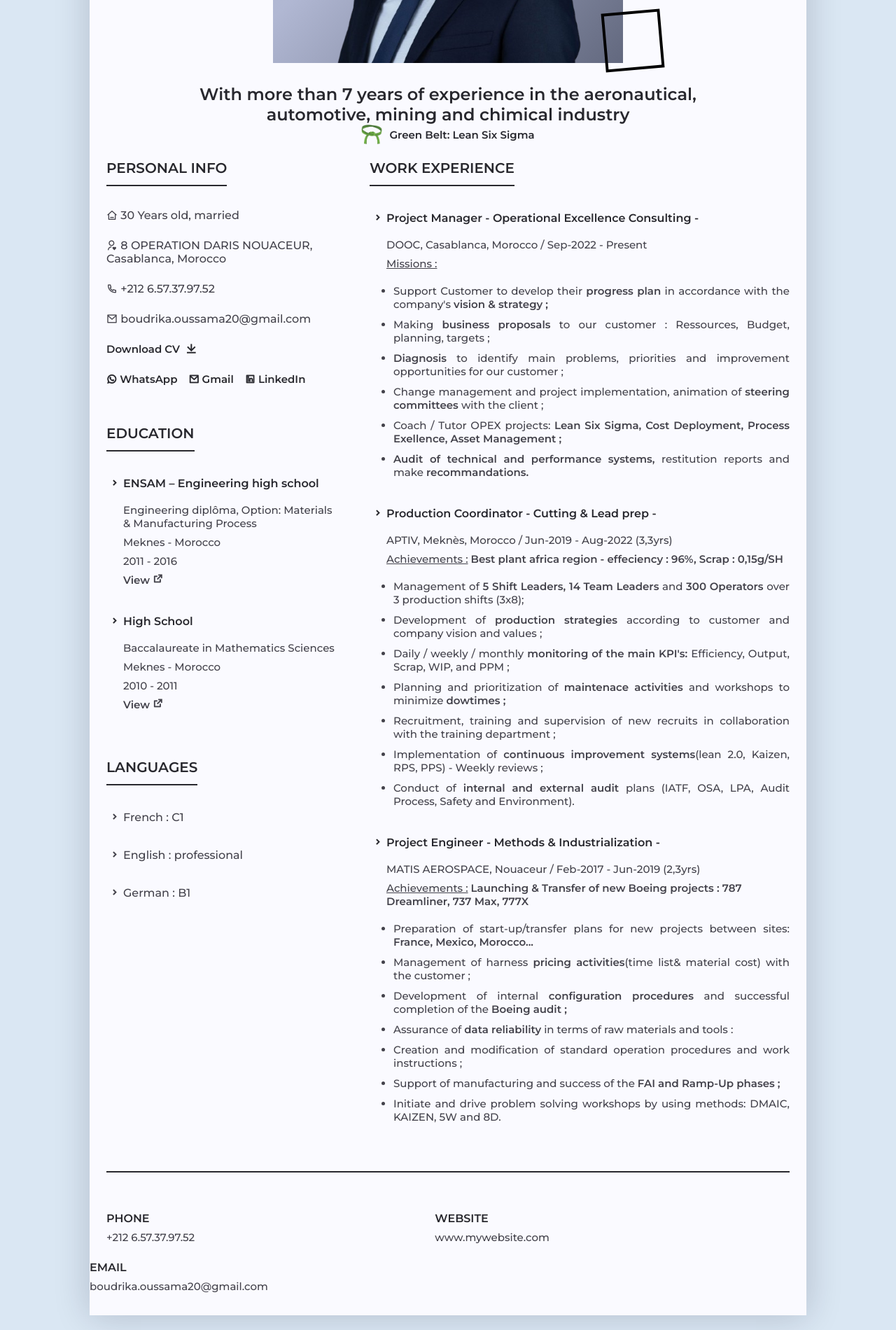
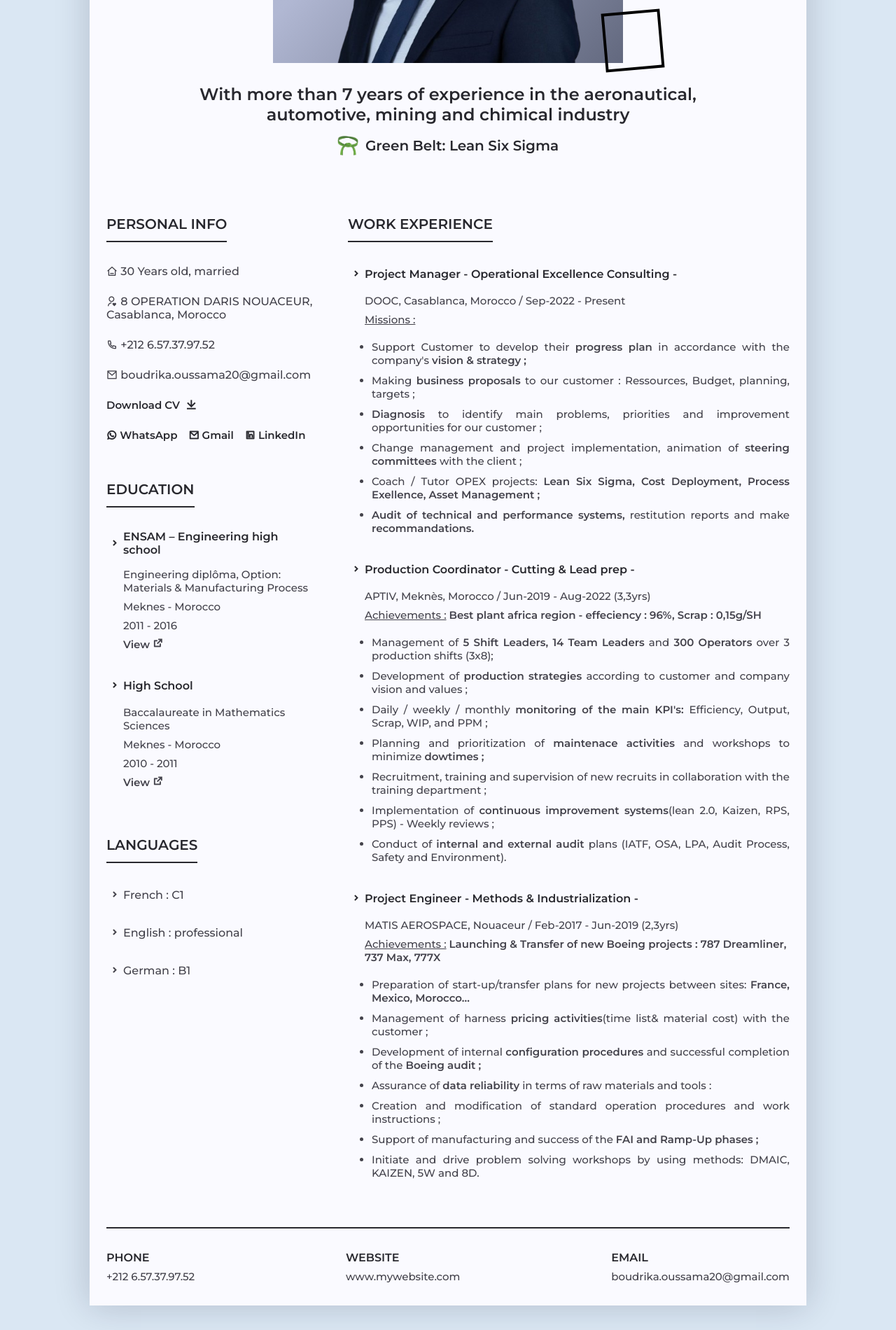
Before and after one commit to pro-boost/boudrikaResume, a plain HTML site: page index.html in a window 1280 px wide. Shown: the part 580-2480 px from the top of the page at 70% size. Drawn offline with nearby package versions, Linux system fonts and the light colour scheme.

Commit message:
fix footer grid on bigSize screens and adjust home paddings and font size

```diff
--- a/assets/css/styles.css
+++ b/assets/css/styles.css
@@ -427,22 +427,31 @@ body.dark-theme{
 
 
 /*=============== FOOTER ===============*/
-.footer{
-  padding-block:  0 8rem;
+.footer {
+  padding-block: 2.5rem 8rem;
+  width: 100%;
 }
 
-.footer__container{
+.footer__container {
   border-top: 2px solid var(--title-color);
   padding-top: 1.5rem;
-  grid-template-columns: repeat(2, max-content);
+  display: grid;
+  grid-template-columns: repeat(2, 1fr); /* Ensure each column takes up half the width */
+  grid-template-columns: 160px 1fr;
   justify-content: space-between;
   row-gap: 2.5rem;
+  max-width: 100%; /* Ensure the container doesn't exceed the width of the footer */
 }
+
+.footer__info {
+  overflow-wrap: break-word;
+}
+
+
 
 .footer__title{
   font-size: var(--normal-font-size);
   margin-bottom: .5rem;
-  padding-top: 1.5rem;
 }
 
 .footer__info,
@@ -597,7 +606,7 @@ body.dark-theme{
     transition: background .4;
   }
   .resume__main{
-    grid-template-columns: 376px 1fr;
+    grid-template-columns: 345px 1fr;
   }
   .dark-theme .resume{
     box-shadow: 0 0 48px hsla(246, 50%, 4%, 0.4);
@@ -607,6 +616,10 @@ body.dark-theme{
     height: calc(var(--header-height) + 1.5rem);
     margin-inline: 1.5rem;
   }
+  .home__container{
+      height: 45rem;
+      padding-top: 3rem;
+    }
 
   .home__name{
     margin-bottom: .5rem;
@@ -638,12 +651,17 @@ body.dark-theme{
   }
   .home__profession_company{
     font-size: var(--font-medium);
+    padding-bottom: 1rem;
   }
   .home__profession_greenbelt{
-    font-size: var(--small-font-size);
+    font-size: var(--font-medium);
   }
   .home__geenbelt{
-    width: 2rem;
+    width: 4rem;
+  }
+  .home__profession_greenbelt-text{
+    font-size: var(--font-medium);
+    font-size: smaller;
   }
 
   .footer__container{
```
Also changed, not shown: index.html (+2 -1 lines).
